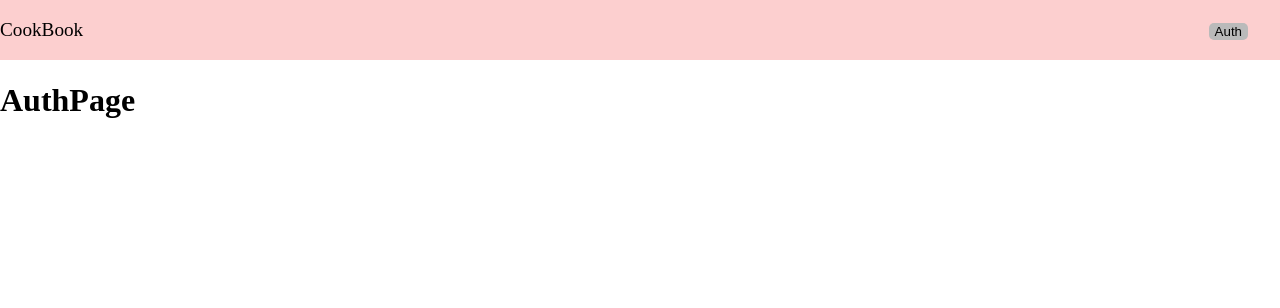
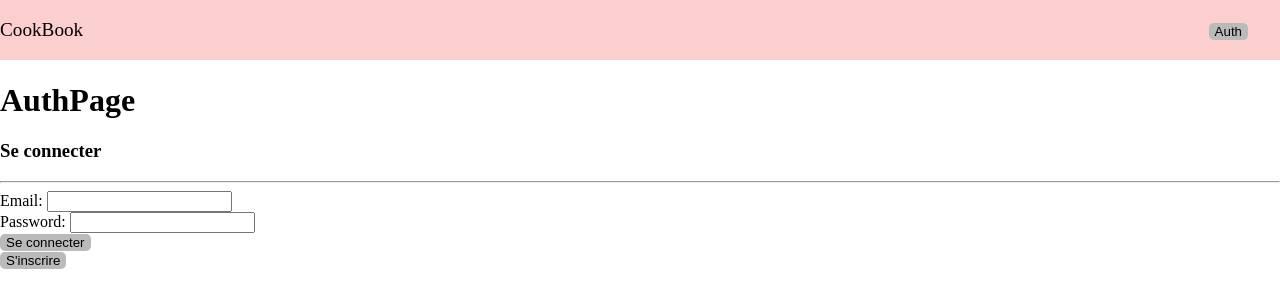
Before and after one commit to clempetit12/TP-CookBook, a React (Create React App) app in the folder frontend/: page /auth in a window 1280 px wide. Shown: the top 308 px of the page. Built offline with nearby package versions, Linux system fonts and the light colour scheme.

Commit message:
V2 front authentification commencée

```diff
--- a/frontend/package.json
+++ b/frontend/package.json
@@ -9,6 +9,7 @@
     "@testing-library/user-event": "^13.5.0",
     "react": "^18.2.0",
     "react-dom": "^18.2.0",
+    "react-redux": "^8.1.3",
     "react-router-dom": "^6.18.0",
     "react-scripts": "5.0.1",
     "redux": "^4.2.1",
--- a/frontend/src/components/auth/AuthPage.jsx
+++ b/frontend/src/components/auth/AuthPage.jsx
@@ -1,9 +1,53 @@
+import { useRef } from "react"
+import { useDispatch, useSelector } from "react-redux"
+import { useNavigate } from "react-router-dom"
+import { postSetUserSignin, setAuthMode } from "./authSlice"
+
 const AuthPage = () => {
+
+    const authMode = useSelector(state => state.auth.authMode)
+const dispatch = useDispatch()
+const navigate = useNavigate()
+    const emailRef = useRef()
+    const passwordRef = useRef()
+
+    const submitHandler = (e) => {
+        e.preventDefault()
+        console.log("envoyer infos connexion");
+        const credentials = {
+            login : emailRef.current.value,
+            password : passwordRef.current.value
+
+        }
+     dispatch(setAuthMode("connecté"))
+     navigate("/")
+
+
+
+
+    }
     return(
 
     <>
     <h1>AuthPage</h1>
-    </>
+    <h3>{authMode}</h3>
+            <hr />
+            <form onSubmit={submitHandler}>
+                <div>
+                    <label htmlFor="email">Email: </label>
+                    <input type="email" id="email" ref={emailRef} />
+                </div>
+                <div>
+                    <label htmlFor="password">Password: </label>
+                    <input type="password" id="password" ref={passwordRef} />
+                </div>
+                <button>{authMode}</button>
+            </form>
+            <button
+                onClick={() => dispatch(setAuthMode(authMode === "Se connecter" ? "S'inscrire" : "Se connecter"))}>
+                {authMode === "Se connecter" ? "S'inscrire" : "Se connecter"}
+            </button>
+        </>
 
     )
 }
--- /dev/null
+++ b/frontend/src/components/auth/authSlice.js
@@ -0,0 +1,55 @@
+import { createAsyncThunk, createSlice } from '@reduxjs/toolkit'
+
+
+
+
+export const postSetUserSignin = createAsyncThunk(
+    "auth/postSetUserSignin",
+    async (credentials) => {
+        const response = await fetch("http://127.0.0.1:3001", {
+            method: "POST",
+            headers: {
+                "Content-Type": "application/json"
+            },
+            body: JSON.stringify(credentials)
+        })
+        const data = await response.json()
+        console.log(data);
+
+        localStorage.setItem("token", data.idToken)
+        return credentials
+    })
+
+
+
+
+const authSlice = createSlice({
+    name: "auth",
+    initialState: {
+        user: null,
+        authMode: "Se connecter"
+    },
+    reducers: {
+        logOutAction(state, action) {
+            state.user = null
+            localStorage.removeItem('token')
+          },
+        setAuthMode: (state, action) => {
+            state.authMode = action.payload
+        }
+    },
+    extraReducers: (builder) => {
+        builder.addCase(postSetUserSignin.fulfilled, (state, action) => {
+            state.user = action.payload
+            console.log(state.user);
+        })
+
+
+
+
+    }
+
+
+})
+export const { setAuthMode, logOutAction } = authSlice.actions
+export default authSlice.reducer
--- /dev/null
+++ b/frontend/src/store.js
@@ -0,0 +1,9 @@
+import { configureStore } from "@reduxjs/toolkit";
+import authSlice from "./components/auth/authSlice";
+
+
+export default configureStore({
+    reducer : {
+        auth: authSlice
+    }
+})
```
Also changed, not shown: frontend/src/index.js (+7 -1 lines), 1 other file (tests, documents, lock files or other folders).
